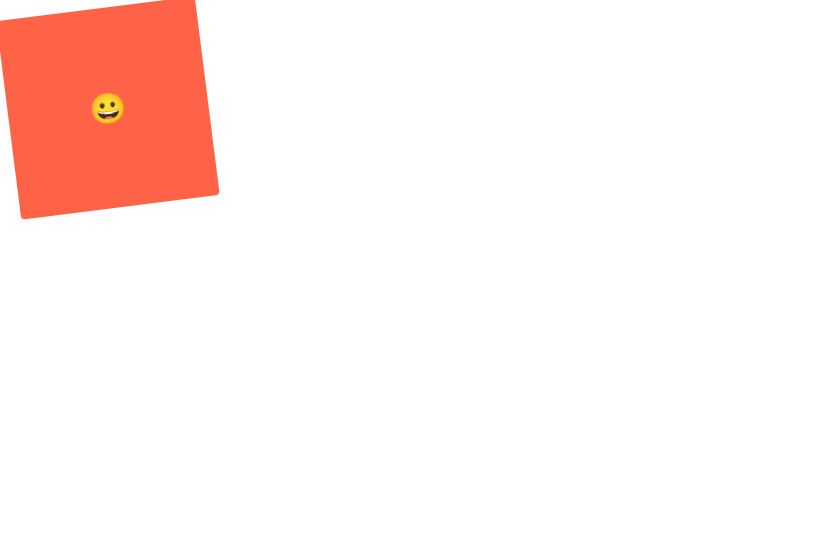
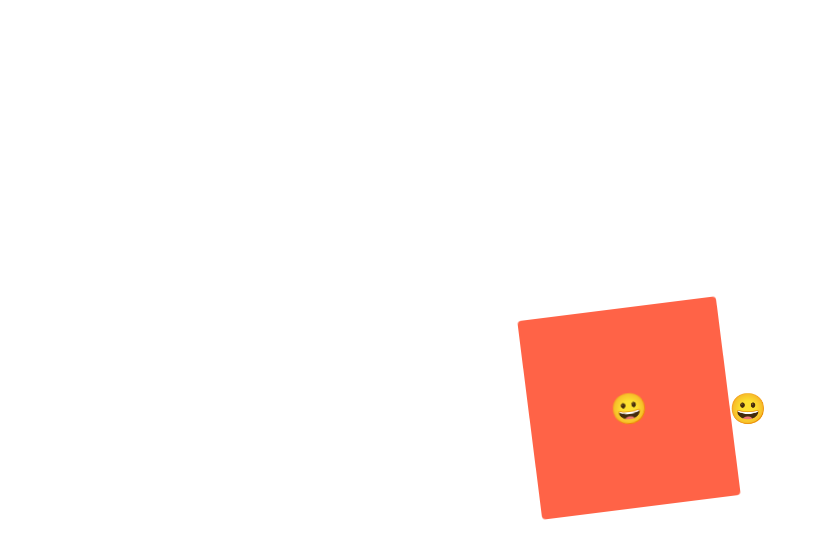
Before and after one commit to gaeguriBanchan/react-refresh, a React (Create React App) app: page / in a window 1280 px wide. Shown: the top 558 px of the page, without its empty margins (0-827 px from the left). Built offline with nearby package versions, Linux system fonts and the light colour scheme.

Commit message:
styled-components 3

```diff
--- a/src/App.js
+++ b/src/App.js
@@ -2,6 +2,10 @@
 
 const Wrapper = styled.div`
   display: flex;
+  height: 100vh;
+  width: 100vw;
+  justify-content: center;
+  align-items: center;
 `;
 const rotaionAnimation = keyframes`
   0%{
@@ -16,6 +20,10 @@
     border-radius: 0px;
   }
 `;
+
+const Emoji = styled.span`
+  font-size: 30px;
+`;
 const Box = styled.div`
   display: flex;
   justify-content: center;
@@ -24,10 +32,9 @@
   width: 200px;
   background-color: tomato;
   animation: ${rotaionAnimation} 1s linear infinite;
-  span {
-    font-size: 30px;
+  ${Emoji} {
     &:hover {
-      font-size: 60px;
+      font-size: 90px;
     }
     &:active {
       opacity: 0;
@@ -40,8 +47,9 @@
     <>
       <Wrapper>
         <Box>
-          <span>😀</span>
+          <Emoji as="p">😀</Emoji>
         </Box>
+        <Emoji>😀</Emoji>
       </Wrapper>
     </>
   );
```
